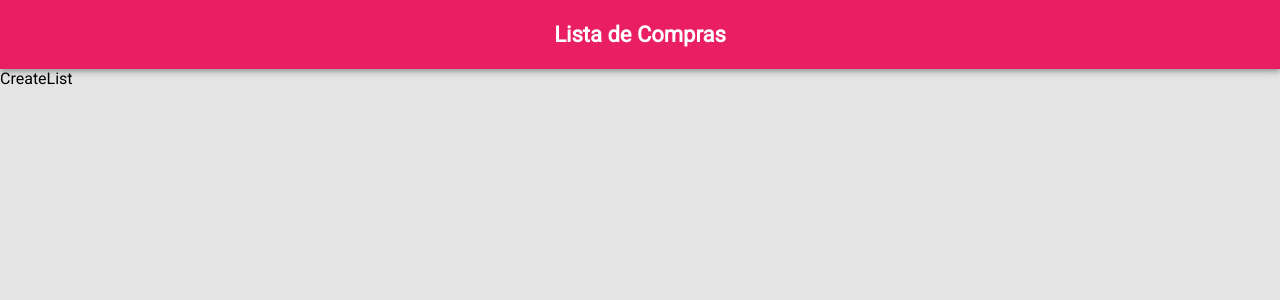
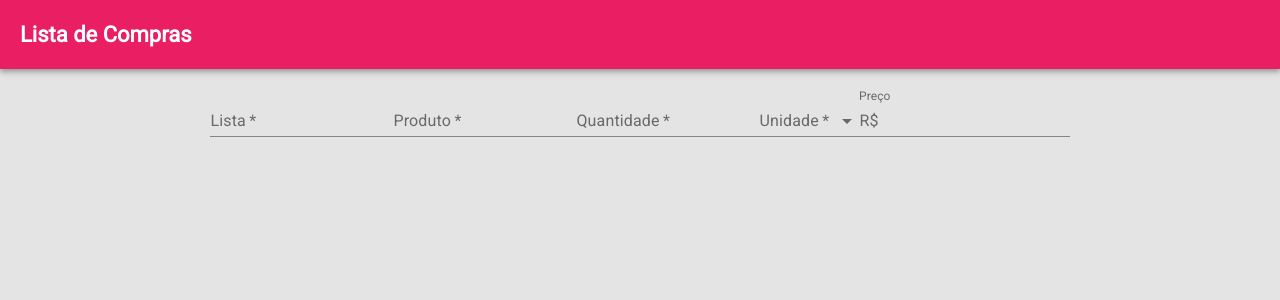
Before and after one commit to luizpaulodev/react-listacompras, a React (Create React App) app: page /lista in a window 1280 px wide. Shown: the top 300 px of the page. Built offline with nearby package versions, Linux system fonts and the light colour scheme.

Commit message:
Criação da CreateList

```diff
--- a/src/common/CustomCard/CustomCard.js
+++ b/src/common/CustomCard/CustomCard.js
@@ -1,5 +1,6 @@
 import React from "react";
 import PropTypes from "prop-types";
+import { Link } from "react-router-dom";
 
 import "./CustomCard.css";
 import {
@@ -13,6 +14,7 @@ import {
 function CustomCard(props) {
   return (
     <div className={props.containerClass}>
+      <Link to={props.link}>
         <Card className="card">
           <CardActionArea className="card-action-area">
             <CardContent className="card-content">{props.children}</CardContent>
@@ -24,11 +26,13 @@ function CustomCard(props) {
             </div>
           )}
         </Card>
+      </Link>
     </div>
   );
 }
 
 CustomCard.propTypes = {
+  link: PropTypes.string,
   containerClass: PropTypes.string.isRequired,
   children: PropTypes.element.isRequired,
   footer: PropTypes.element,
--- a/src/common/Header/Header.js
+++ b/src/common/Header/Header.js
@@ -1,12 +1,15 @@
 import React from "react";
 import { AppBar } from "@material-ui/core";
+import { Link } from "react-router-dom";
 
 function Header() {
   return (
     <AppBar position="static" color="primary">
-      <div className="header">
-        <p className="title">Lista de Compras</p>
-      </div>
+      <Link to="/">
+        <div className="header">
+          <p className="title title-left">Lista de Compras</p>
+        </div>
+      </Link>
     </AppBar>
   );
 }
--- a/src/pages/CreateList/CreateList.css
+++ b/src/pages/CreateList/CreateList.css
@@ -0,0 +1,5 @@
+.page-container {
+  padding: 20px;
+  display: flex;
+  align-items: center;
+}
--- a/src/pages/CreateList/CreateList.js
+++ b/src/pages/CreateList/CreateList.js
@@ -2,8 +2,62 @@ import React from "react";
 
 import "./CreateList.css";
 
+import { TextField, MenuItem, InputAdornment } from "@material-ui/core";
+
+const units = ["kg", "lt", "un"];
+
 function CreateList() {
-  return <div>CreateList</div>;
+  return (
+    <div className="page-container">
+      <form className="form-container">
+        <TextField
+          label="Lista"
+          name="list"
+          value={""}
+          onChange={() => {}}
+          required
+        />
+        <TextField
+          label="Produto"
+          name="product"
+          value={""}
+          onChange={() => {}}
+          required
+        />
+        <TextField
+          label="Quantidade"
+          name="quantity"
+          value={""}
+          onChange={() => {}}
+          required
+        />
+        <TextField
+          style={{ width: "100px" }}
+          select
+          label="Unidade"
+          name="unity"
+          value={""}
+          onChange={() => {}}
+          required
+        >
+          {units.map((option) => (
+            <MenuItem key={option}>{option}</MenuItem>
+          ))}
+        </TextField>
+        <TextField
+          label="Preço"
+          name="price"
+          value={""}
+          onChange={() => {}}
+          InputProps={{
+            startAdornment: (
+              <InputAdornment position="start">R$</InputAdornment>
+            ),
+          }}
+        />
+      </form>
+    </div>
+  );
 }
 
 export default CreateList;
--- a/src/pages/Home/Home.js
+++ b/src/pages/Home/Home.js
@@ -1,8 +1,9 @@
 import React from "react";
 
-import "./Home.css";
 import NewList from "./NewList";
 import List from "./List";
+
+import "./Home.css";
 
 function Home() {
   return (
--- a/src/pages/Home/List/List.js
+++ b/src/pages/Home/List/List.js
@@ -9,7 +9,11 @@ import "./List.css";
 
 function List() {
   return (
-    <CustomCard containerClass="list-container" footer={<ListFooter />}>
+    <CustomCard
+      containerClass="list-container"
+      link="/lista"
+      footer={<ListFooter />}
+    >
       <div>
         <p className="title">Mês</p>
         <div className="list-card-body">
--- a/src/pages/Home/NewList/NewList.js
+++ b/src/pages/Home/NewList/NewList.js
@@ -5,7 +5,7 @@ import "./NewList.css";
 
 function NewList() {
   return (
-    <CustomCard containerClass="new-list-container">
+    <CustomCard link="/lista" containerClass="new-list-container">
       <div>
         <p className="title">Adicionar Novas Listas!</p>
       </div>
```
Lines whose indentation alone changed are shown as unchanged.
